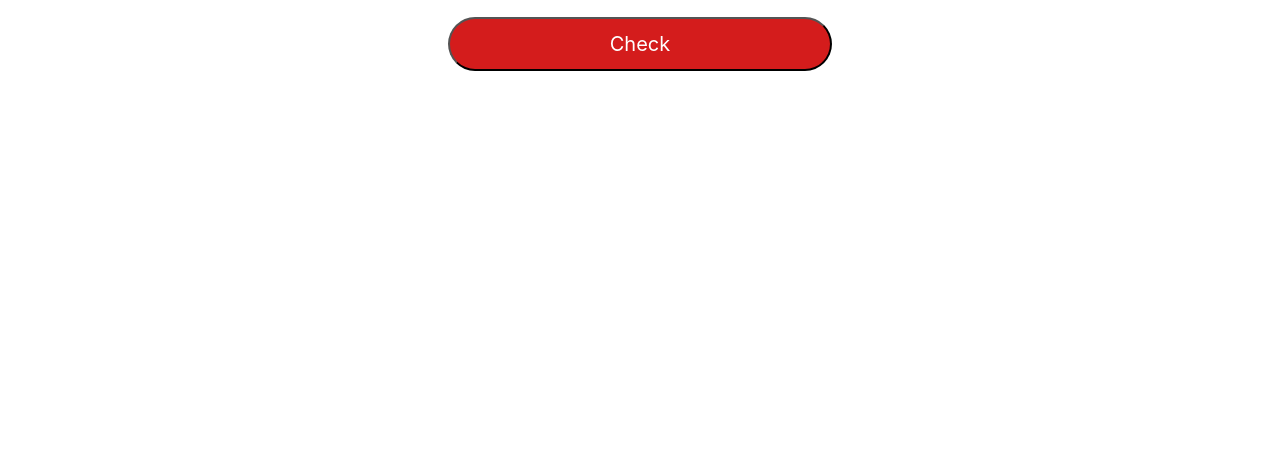
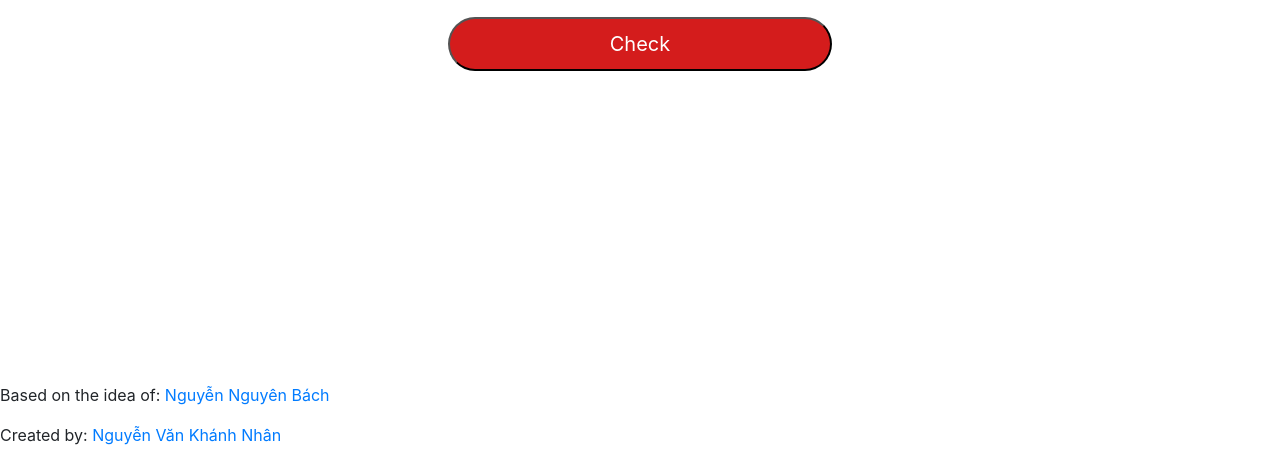
Before and after one commit to khanhnhanbk/check-is-double-in-summary-video, a website: page index.html in a window 1280 px wide. Shown: the part 337-800 px from the top of the page. Drawn offline with nearby package versions, Linux system fonts and the light colour scheme.

Commit message:
fix some bug

```diff
--- a/index.html
+++ b/index.html
@@ -54,8 +54,23 @@
         </button>
       </nav>
     </header>
-
     <div class="root" id="root"></div>
+    <!-- add footer -->
+    <footer style="position: fixed; bottom: 0%; ">
+      <p>
+        Based on the idea of:
+        <a href="https://www.facebook.com/profile.php?id=100014140606682"
+          >Nguyễn Nguyên Bách</a
+        >
+      </p>
+      <p>
+        Created by:
+        <a href="https://www.facebook.com/nguyenvankhanhnhan/"
+          >Nguyễn Văn Khánh Nhân</a
+        >
+      </p>
+    </footer>
+    <!-- add script -->
     <script src="main.js"></script>
   </body>
 </html>
--- a/main.js
+++ b/main.js
@@ -92,7 +92,7 @@ button.onclick = function () {
       h2.style.color = '#D41C1C';
       h2.style.display = 'block';
       h2.style.margin = '0 auto';
-      h2.style.width = '0%';
+      h2.style.width = '100%';
       h2.style.textAlign = 'center';
     }
     // if video is found
```
